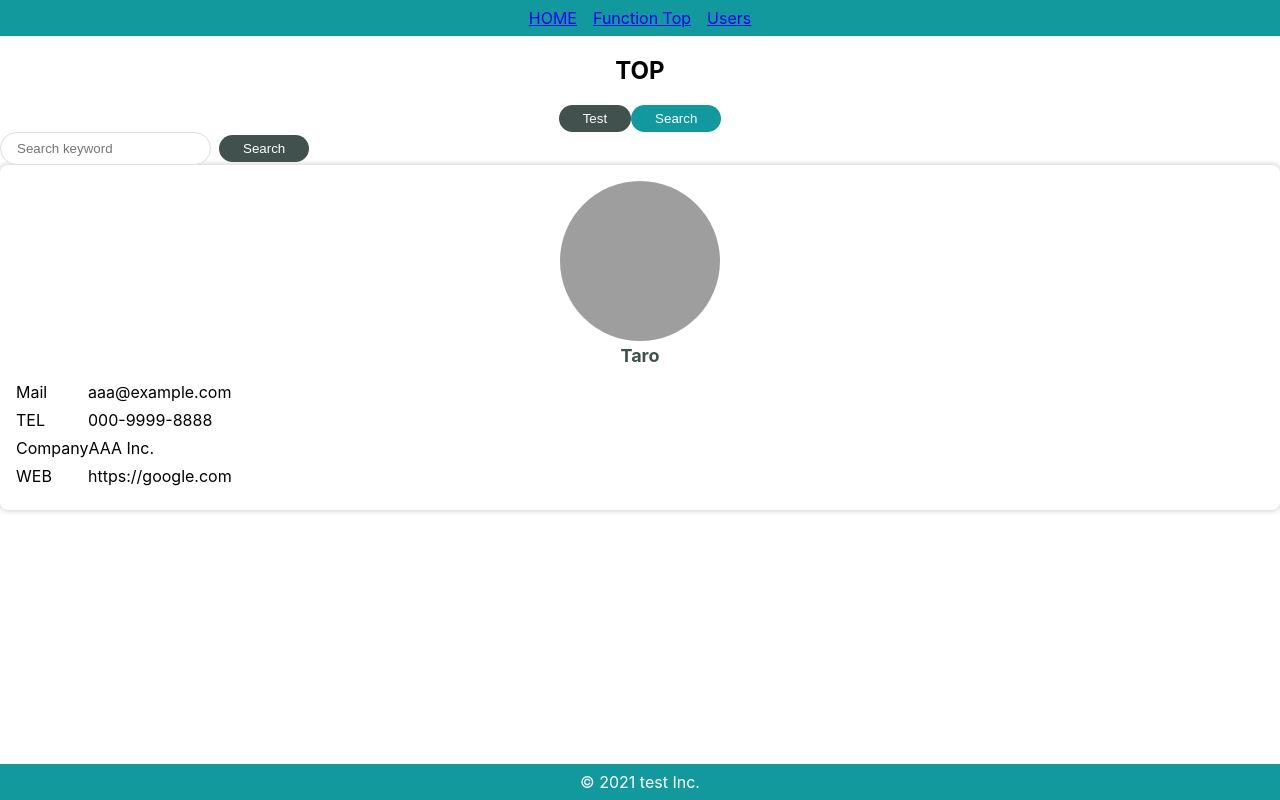
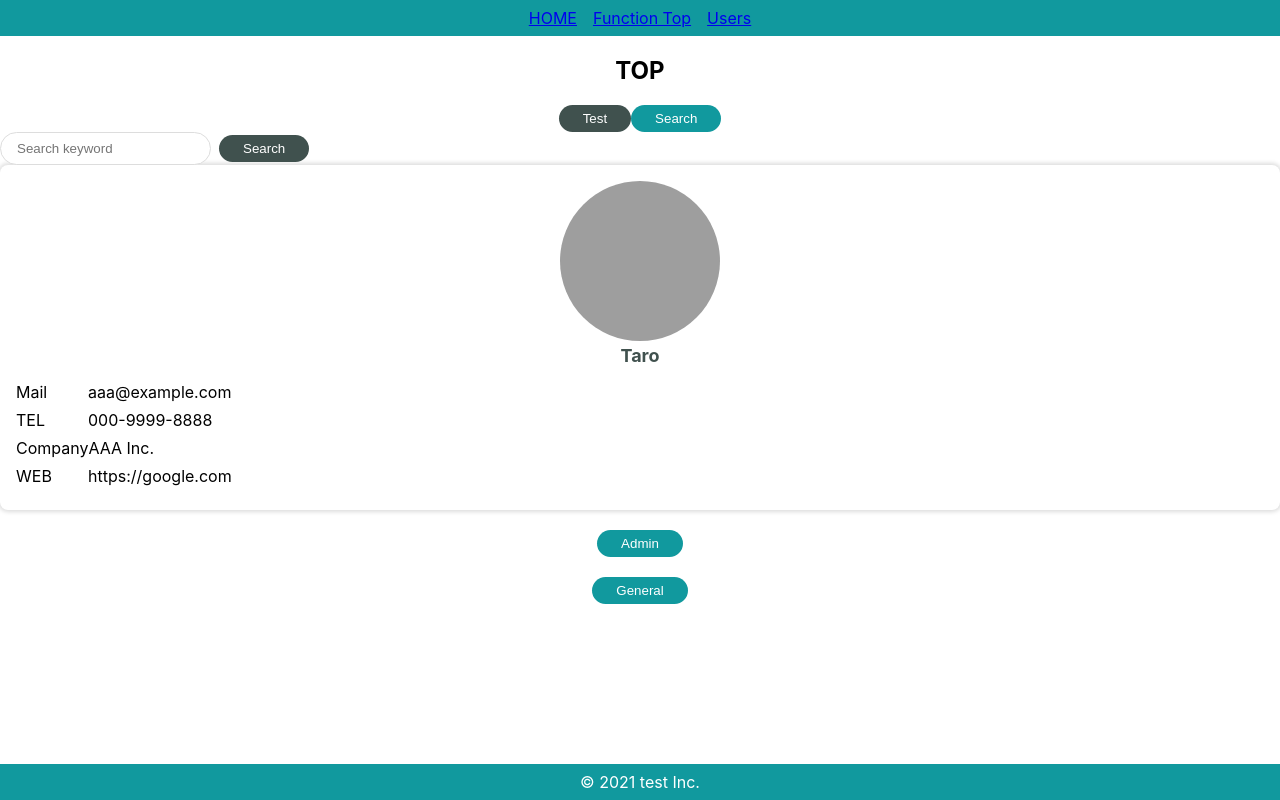
Before and after one commit to tayutaedomo/react-sandbox, a React (Create React App) app: page /atomic_design in a window 1280 px wide. Built offline with nearby package versions, Linux system fonts and the light colour scheme; grey boxes are pictures that could not be loaded.

Commit message:
add: isAdmin param handling

```diff
--- a/src/components/atomic_design/atoms/button/SecondaryButton.jsx
+++ b/src/components/atomic_design/atoms/button/SecondaryButton.jsx
@@ -4,9 +4,9 @@
 import { BaseButton } from './BaseButton';
 
 const SecondaryButton = (props) => {
-  const { children } = props;
+  const { children, onClick } = props;
 
-  return <SButton>{children}</SButton>;
+  return <SButton onClick={onClick}>{children}</SButton>;
 };
 
 const SButton = styled(BaseButton)`
--- a/src/components/atomic_design/molecules/user/UserIconWithName.jsx
+++ b/src/components/atomic_design/molecules/user/UserIconWithName.jsx
@@ -2,12 +2,13 @@
 import styled from 'styled-components';
 
 const UserIconWithName = (props) => {
-  const { image, name } = props;
+  const { image, name, isAdmin } = props;
 
   return (
     <SContainer>
       <SImg height={160} width={160} src={image} alt="Profile" />
       <SName>{name}</SName>
+      {isAdmin && <SEdit>Edit</SEdit>}
     </SContainer>
   );
 };
@@ -27,4 +28,10 @@
   color: #40514e;
 `;
 
+const SEdit = styled.span`
+  text-text-decoration: underline;
+  color: #aaa;
+  cursor: pointer;
+`;
+
 export default UserIconWithName;
--- a/src/components/atomic_design/organisms/user/UserCard.jsx
+++ b/src/components/atomic_design/organisms/user/UserCard.jsx
@@ -4,11 +4,11 @@
 import UserIconWithName from '../../molecules/user/UserIconWithName';
 
 const UserCard = (props) => {
-  const { user } = props;
+  const { user, isAdmin } = props;
 
   return (
     <Card>
-      <UserIconWithName image={user.image} name={user.name} />
+      <UserIconWithName image={user.image} name={user.name} isAdmin={isAdmin} />
       <SDl>
         <dt>Mail</dt>
         <dd>{user.email}</dd>
--- a/src/components/atomic_design/pages/Top.jsx
+++ b/src/components/atomic_design/pages/Top.jsx
@@ -1,5 +1,6 @@
 import React from 'react';
 import styled from 'styled-components';
+import { useHistory } from 'react-router-dom';
 
 import PrimaryButton from '../atoms/button/PrimaryButton';
 import SecondaryButton from '../atoms/button/SecondaryButton';
@@ -18,6 +19,19 @@
 };
 
 const Top = () => {
+  const history = useHistory();
+
+  const onClickAdmin = () =>
+    history.push({
+      pathname: '/atomic_design/users',
+      state: { isAdmin: true },
+    });
+  const onClickGeneral = () =>
+    history.push({
+      pathname: '/atomic_design/users',
+      state: { isAdmin: false },
+    });
+
   return (
     <SContainer>
       <h2>TOP</h2>
@@ -26,6 +40,11 @@
       <br />
       <SearchInput />
       <UserCard user={user} />
+      <br />
+      <SecondaryButton onClick={onClickAdmin}>Admin</SecondaryButton>
+      <br />
+      <br />
+      <SecondaryButton onClick={onClickGeneral}>General</SecondaryButton>
     </SContainer>
   );
 };
--- a/src/components/atomic_design/pages/Users.jsx
+++ b/src/components/atomic_design/pages/Users.jsx
@@ -1,5 +1,6 @@
 import React from 'react';
 import styled from 'styled-components';
+import { useLocation } from 'react-router-dom';
 
 import SearchInput from '../molecules/SearchInput';
 import UserCard from '../organisms/user/UserCard';
@@ -19,13 +20,16 @@
 });
 
 const Users = () => {
+  const { state } = useLocation();
+  const isAdmin = state ? state.isAdmin : false;
+
   return (
     <SContainer>
       <h2>Users</h2>
       <SearchInput />
       <SUserArea>
         {users.map((user) => (
-          <UserCard key={user.id} user={user} />
+          <UserCard key={user.id} user={user} isAdmin={isAdmin} />
         ))}
       </SUserArea>
     </SContainer>
```
